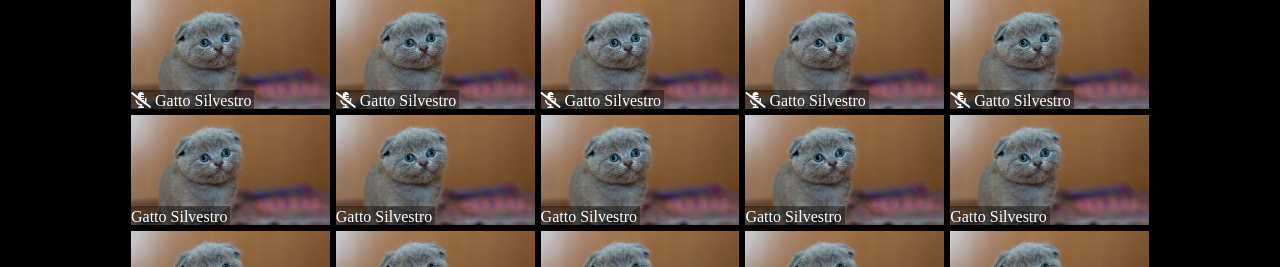
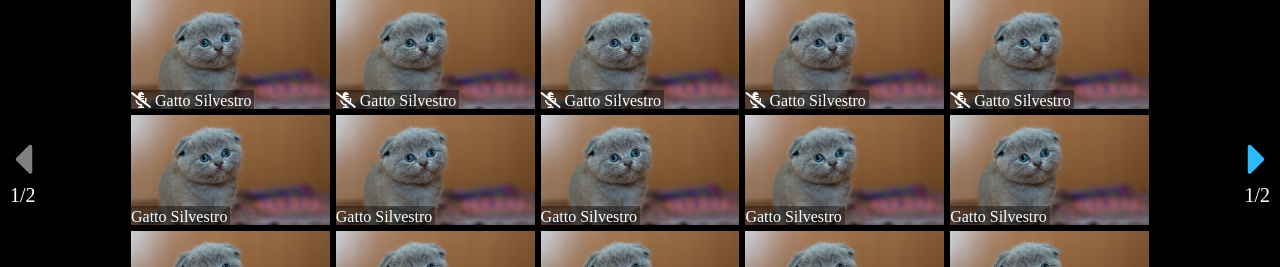
Before and after one commit to Maurizio97/html-css-zoom, a plain HTML site: page index.html in a window 1280 px wide. Shown: the part 190-457 px from the top of the page. Drawn offline with Linux system fonts and the light colour scheme.

Commit message:
frecce per il cambio schermata complete

```diff
--- a/css/style.css
+++ b/css/style.css
@@ -6,13 +6,16 @@
 
 main {
     height: calc(100vh - 80px);
+    width: 100%;
     display: flex;
-    justify-content: center;
+    justify-content: space-between;
     align-items: center;
     position: relative;
     /* debug */
     background-color: black;
 }
+
+
 
 #centratura-webcam {
     display: flex;
@@ -20,6 +23,27 @@ main {
     width: 80%;
     height: 80%;
 }
+
+.cambio-schermata {
+    color: white;
+    text-align: center;
+    font-size: 20px;
+    padding: 10px;
+}
+
+.cambio-schermata i {
+    color: grey;
+    text-align: center;
+    font-size: 50px;
+}
+.destro {
+    order: 1;
+}
+
+.cambio-schermata.destro i {
+    color: #2ebaff;
+}
+
 
 #speacker-view {
     display: flex;
@@ -71,7 +95,10 @@ main {
     background-color: rgba(0, 0, 0, 0.4);
     color: white;
     padding: 2px 3px;
+    max-height: 22px;
+    overflow: hidden;
 }
+
 /* /gestione immagine */
 
 footer {
--- a/index.html
+++ b/index.html
@@ -21,6 +21,22 @@
                 <i class="fas fa-expand-arrows-alt"></i>
             </div>
         </div>
+
+        <!-- cambio schermata sinistro -->
+        <div class="cambio-schermata">
+            <i class="fas fa-caret-left"></i>
+            <div>
+                1/2
+            </div>
+         </div>
+
+        <!-- cambio schermata destro-->
+        <div class="cambio-schermata destro">
+            <i class="fas fa-caret-right"></i>
+            <div>
+                1/2
+            </div>
+         </div>
 
         <div id="centratura-webcam">
 
```
